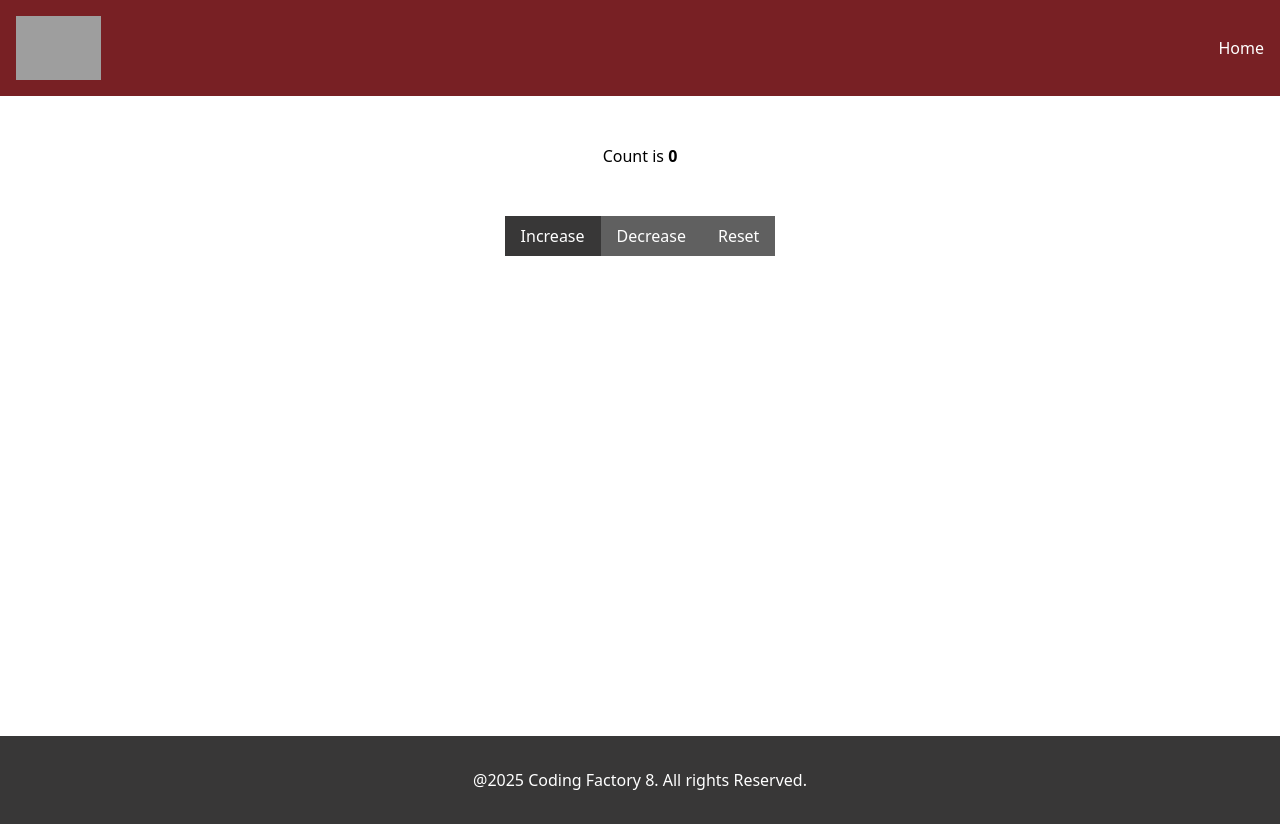
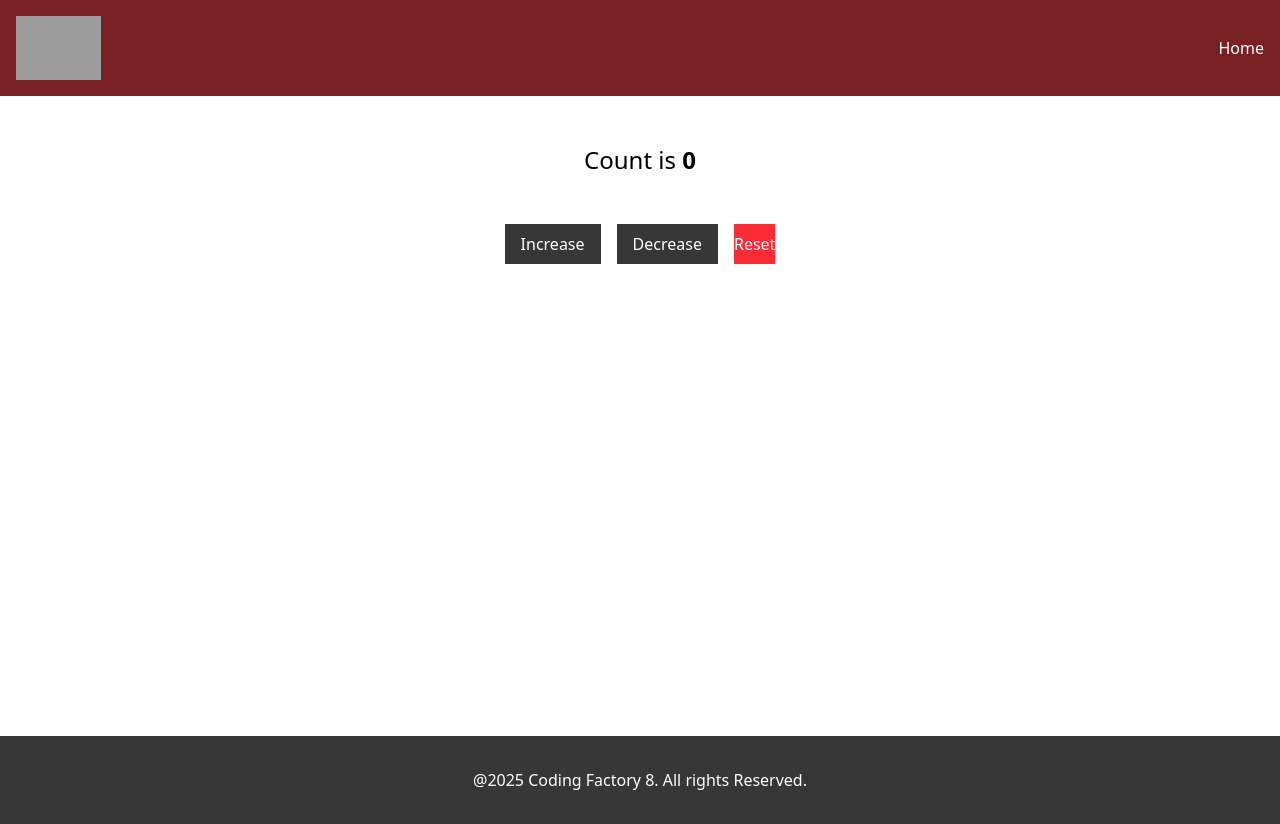
Before and after one commit to JohnBravos/cf8-react-intro, a React app: page / in a window 1280 px wide. Built offline with nearby package versions, Linux system fonts and the light colour scheme; grey boxes are pictures that could not be loaded; the HTML template or start-up script is replaced by a standard one.

Commit message:
feat: add CounterButton, feature for counter

```diff
--- a/src/components/Counter.tsx
+++ b/src/components/Counter.tsx
@@ -1,4 +1,5 @@
 import {useState} from "react";
+import CounterButton from "./CounterButton.tsx";
 
 const Counter = () => {
     const [count, setCount] = useState(0);
@@ -8,39 +9,55 @@ const Counter = () => {
     }
 
     const decreaseCount = () => {
-        if (count > 0) {
+        if (count > 0){
             setCount(count - 1);
         }
     }
 
     const resetCount = () => {
-            setCount(0);
+        setCount(0);
     }
 
     return (
         <>
-            <h1 className="text-center my-12">Count is <strong>{count}</strong></h1>
-            <div className="text-center">
-                <button
-                    className="bg-cf-dark-grey text-white py-2 px-4"
+            <h1 className="text-center text-2xl my-12">Count is <strong>{count}</strong></h1>
+            <div className="text-center space-x-4">
+                <CounterButton
                     onClick={increaseCount}
-                >
-                    Increase
-                </button>
-                <button
-                    className="bg-cf-dark-grey disabled:bg-cf-gray text-white py-2 px-4"
+                    label="Increase"
+                />
+                <CounterButton
                     onClick={decreaseCount}
+                    label="Decrease"
                     disabled={count === 0}
-                >
-                    Decrease
-                </button>
-                <button
-                    className="bg-cf-dark-grey disabled:bg-cf-gray text-white py-2 px-4"
+                />
+                <CounterButton
                     onClick={resetCount}
+                    label="Reset"
                     disabled={count === 0}
-                >
-                    Reset
-                </button>
+                    addClasses="bg-cf-dark-red disabled:bg-red-500"
+                />
+
+                {/*<button*/}
+                {/*  className="bg-cf-dark-gray text-white py-2 px-4"*/}
+                {/*  onClick={increaseCount}*/}
+                {/*>*/}
+                {/*  Increase*/}
+                {/*</button>*/}
+                {/*<button*/}
+                {/*  className="bg-cf-dark-gray disabled:bg-cf-gray text-white py-2 px-4"*/}
+                {/*  onClick={decreaseCount}*/}
+                {/*  disabled={count === 0}*/}
+                {/*>*/}
+                {/*  Decrease*/}
+                {/*</button>*/}
+                {/*<button*/}
+                {/*  className="bg-cf-dark-gray disabled:bg-cf-gray text-white py-2 px-4"*/}
+                {/*  onClick={resetCount}*/}
+                {/*  disabled={count === 0}*/}
+                {/*>*/}
+                {/*  Reset*/}
+                {/*</button>*/}
             </div>
         </>
     )
--- /dev/null
+++ b/src/components/CounterButton.tsx
@@ -0,0 +1,21 @@
+type ButtonProps = {
+    onClick: () => void;
+    disabled?: boolean;
+    label: string;
+    addClasses?: string;
+}
+
+const CounterButton = ({onClick, disabled = false, label, addClasses = ""}: ButtonProps) => {
+    return (
+        <>
+            <button
+                className={`bg-cf-dark-grey text-white py-2 px-4` + addClasses}
+                onClick={onClick}
+                disabled={disabled}
+            >
+                {label}
+            </button>
+        </>
+    )
+}
+export default CounterButton;
```
